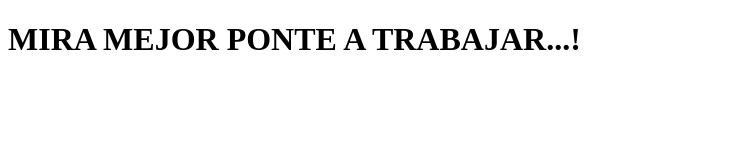
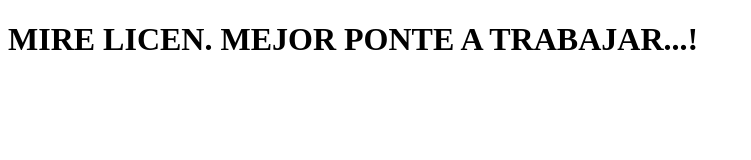
Before and after one commit to Reof07/page, a plain HTML site: page index.html in a window 1280 px wide. Shown: the whole page, without its empty margins (0-751 px from the left). Drawn offline with Linux system fonts and the light colour scheme.

Commit message:
segundo commit

```diff
--- a/index.html
+++ b/index.html
@@ -9,7 +9,7 @@
 <body>
 
     <h1>
-        MIRA MEJOR PONTE A TRABAJAR...!
+        MIRE LICEN. MEJOR PONTE A TRABAJAR...!
     </h1>
 
 
```
